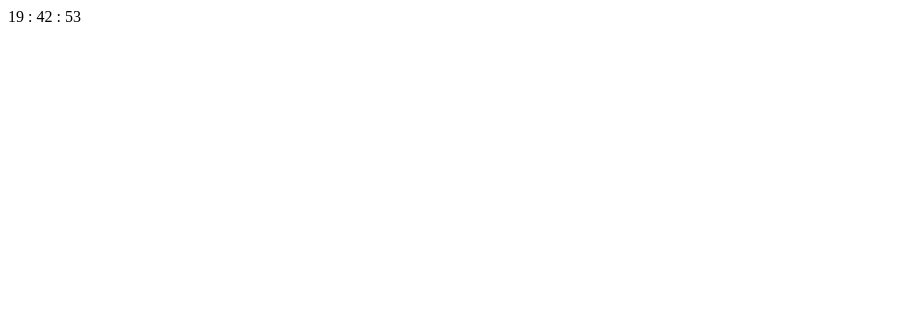
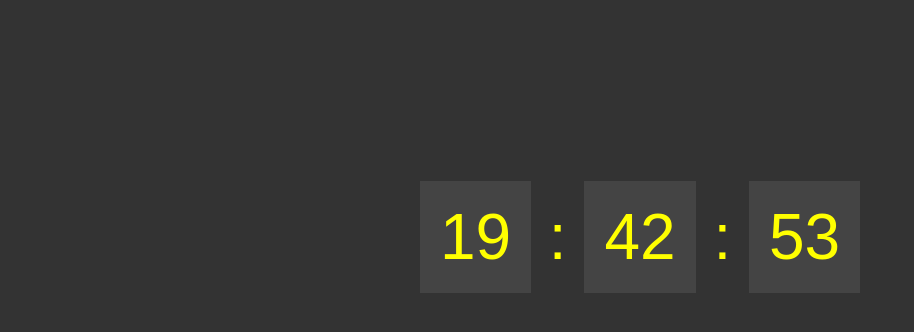
Before and after one commit to AnsonAMS/digital-clock, a plain HTML site: page index.html in a window 1280 px wide. Shown: the whole page, without its empty margins (0-914 px from the left). Drawn offline with Linux system fonts and the light colour scheme.

Commit message:
Adding style

```diff
--- a/index.html
+++ b/index.html
@@ -5,6 +5,23 @@
     <meta name="viewport" content="width=device-width, initial-scale=1.0">
     <meta http-equiv="X-UA-Compatible" content="ie=edge">
     <title>Dates & Times</title>
+    <style>
+        body {
+            background: #333;
+        }
+        .clock {
+            font-size: 4em;
+            text-align: center;
+            margin: 200px auto;
+            color: yellow;
+            font-family: Arial, Helvetica, sans-serif;
+        }
+
+        .clock span {
+            padding: 20px;
+            background: #444;
+        }
+    </style>
 </head>
 <body>
 
```
